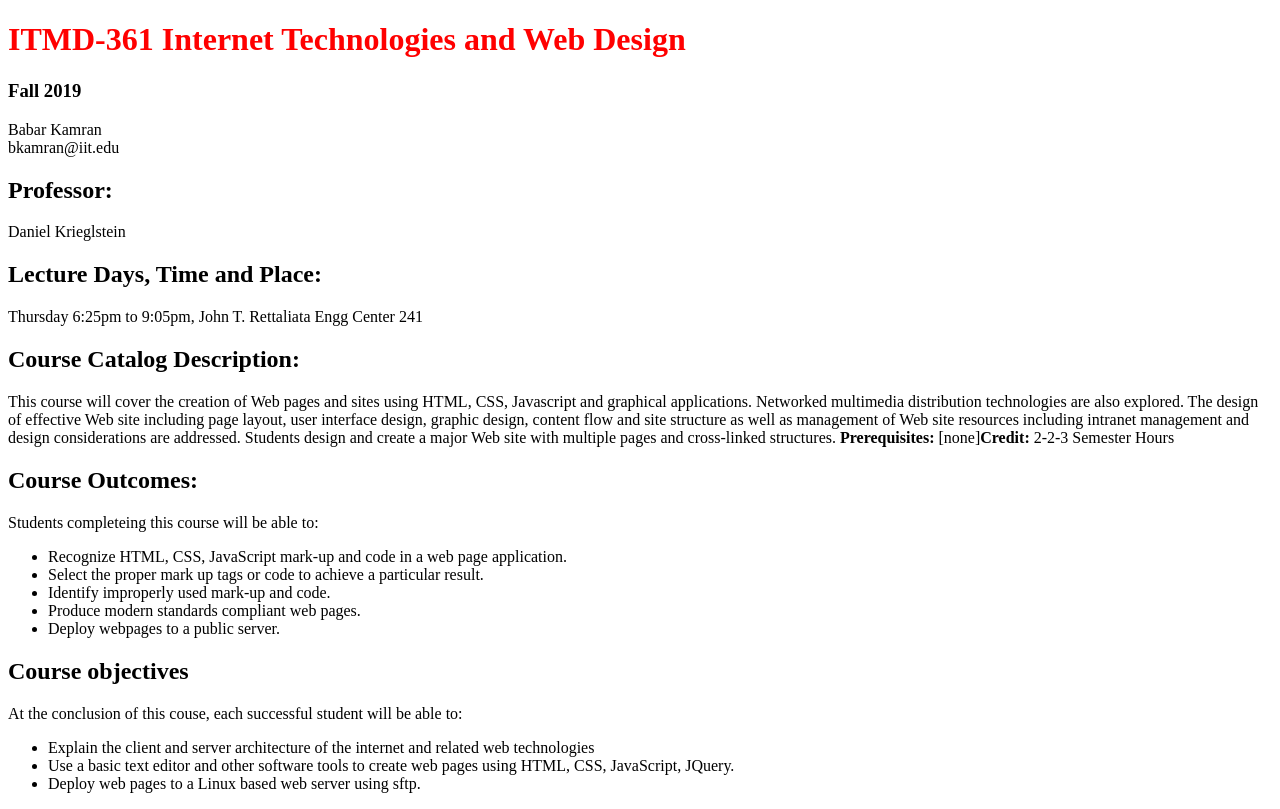
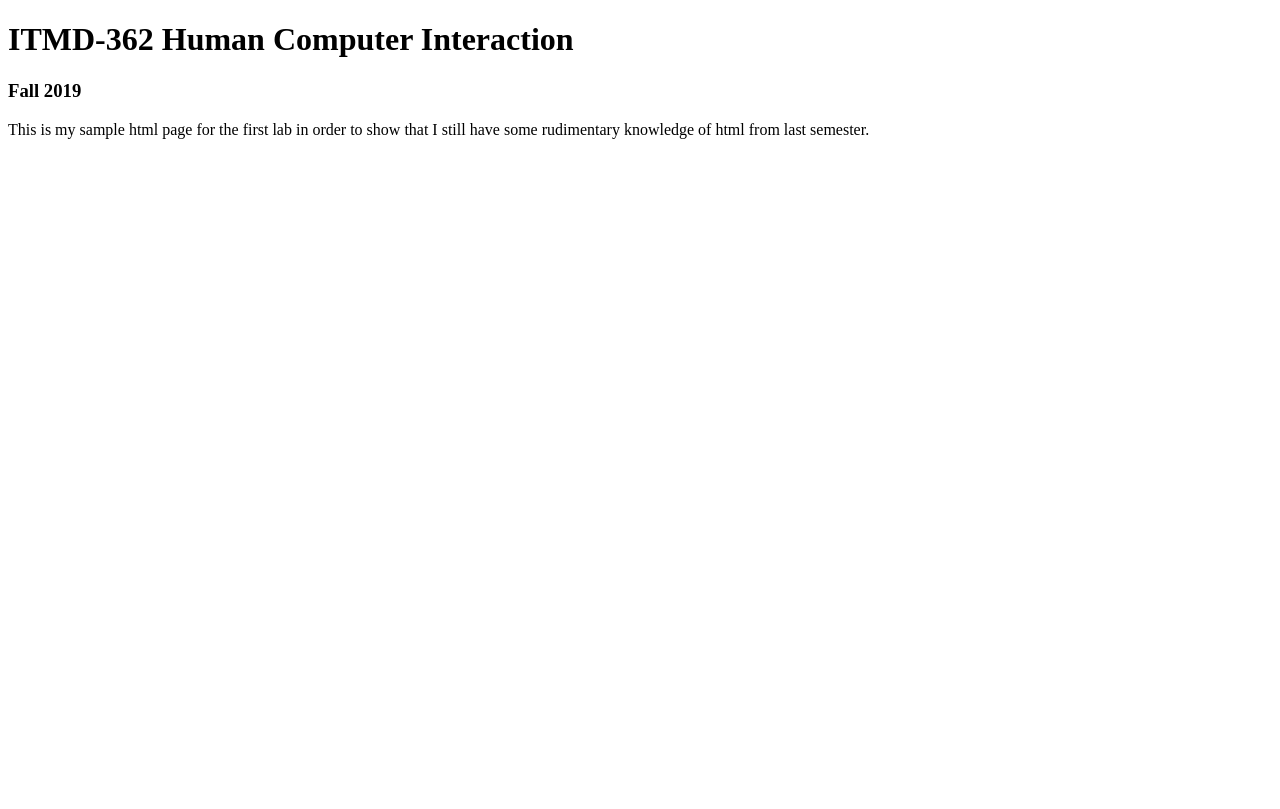
Before and after one commit to itmd-362-bkamran/lab1, a plain HTML site: page index.html in a window 1280 px wide. Drawn offline with Linux system fonts and the light colour scheme.

Commit message:
Update index.html
Edited index page to provide information regarding the lab

```diff
--- a/index.html
+++ b/index.html
@@ -2,33 +2,11 @@
 <html lang="en">
 <head>
 	<meta charset="UTF-8">
-	<title>ITMD-361 Internet Technologies and Web Design</title>
+	<title>ITMD-362 Human Computer Interaction</title>
 </head>
 <body>
-  <h1 style="color:red;">ITMD-361 Internet Technologies and Web Design</h1>
+  <h1>ITMD-362 Human Computer Interaction</h1>
   <h3>Fall 2019</h3>
-  <p>Babar Kamran<br>bkamran@iit.edu</p>
-  <h2>Professor:</h2>
-  <p>Daniel Krieglstein</p>
-  <h2>Lecture Days, Time and Place:</h2>
-  <p>Thursday 6:25pm to 9:05pm, John T. Rettaliata Engg Center 241</p>
-  <h2>Course Catalog Description:</h2>
-  <p>This course will cover the creation of Web pages and sites using HTML, CSS, Javascript and graphical applications. Networked multimedia distribution technologies are also explored. The design of effective Web site including page layout, user interface design, graphic design, content flow and site structure as well as management of Web site resources including intranet management and design considerations are addressed. Students design and create a major Web site with multiple pages and cross-linked structures. <strong>Prerequisites: </strong>[none]<strong>Credit:</strong> 2-2-3 Semester Hours</p>
-  <h2>Course Outcomes:</h2>
-  <p>Students completeing this course will be able to:</p>
-  <ul>
-    <li>Recognize HTML, CSS, JavaScript mark-up and code in a web page application.</li>
-    <li>Select the proper mark up tags or code to achieve a particular result.</li>
-    <li>Identify improperly used mark-up and code.</li>
-    <li>Produce modern standards compliant web pages.</li>
-    <li>Deploy webpages to a public server.</li>
-  </ul>
-  <h2>Course objectives</h2>
-  <p>At the conclusion of this couse, each successful student will be able to:</p>
-  <ul>
-    <li>Explain the client and server architecture of the internet and related web technologies</li>
-    <li>Use a basic text editor and other software tools to create web pages using HTML, CSS, JavaScript, JQuery.</li>
-    <li>Deploy web pages to a Linux based web server using sftp.</li>
-  </ul>
+  <p>This is my sample html page for the first lab in order to show that I still have some rudimentary knowledge of html from last semester.</p>
 </body>
 </html>
```
